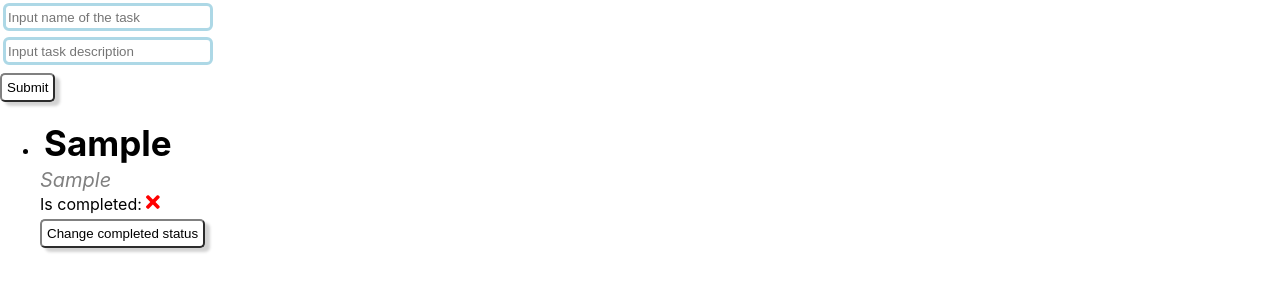
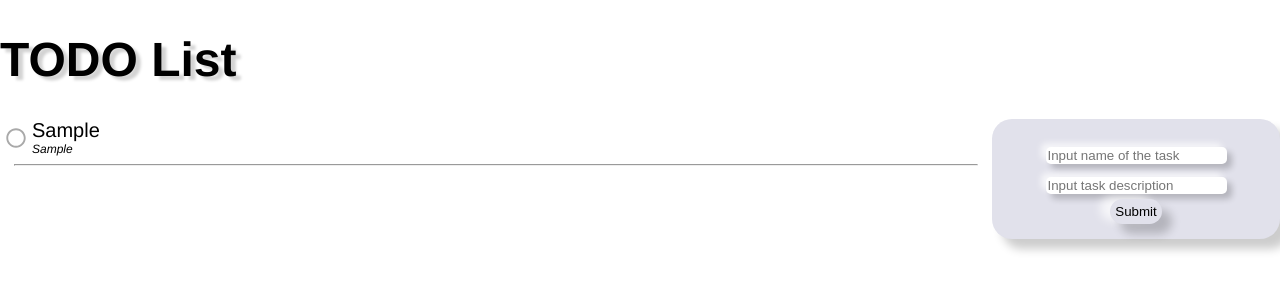
Before and after one commit to kanishev2002/react-fall-2020, a React (Create React App) app: page / in a window 1280 px wide. Both pictures are taken after typing "Sample", "Sample" into the empty fields and a click on the button "Submit". Shown: the top 300 px of the page. Built offline with nearby package versions, Linux system fonts and the light colour scheme.

Commit message:
Complete homework 5

```diff
--- a/package.json
+++ b/package.json
@@ -4,11 +4,14 @@
   "private": true,
   "dependencies": {
     "@fortawesome/fontawesome-svg-core": "^1.2.32",
+    "@fortawesome/free-regular-svg-icons": "^5.15.1",
     "@fortawesome/free-solid-svg-icons": "^5.15.1",
     "@fortawesome/react-fontawesome": "^0.1.11",
     "@testing-library/jest-dom": "^4.2.4",
     "@testing-library/react": "^9.3.2",
     "@testing-library/user-event": "^7.1.2",
+    "classnames": "^2.2.6",
+    "node-sass": "4.14.1",
     "react": "^16.13.1",
     "react-dom": "^16.13.1",
     "react-scripts": "3.4.3"
--- a/src/App.css
+++ /dev/null
@@ -1,48 +0,0 @@
-i {
-  color: gray;
-  font-size: 20px;
-  padding-bottom: 5px;
-}
-
-.task-name {
-  font-size: 35px;
-  font-weight: bold;
-  padding: 4px;
-}
-
-
-.tick {
-  color:green;
-  font-size: 20px;
-}
-
-.cross {
-  color: red;
-  font-size: 20px;
-}
-
-.input-field {
-  padding: 3px;
-}
-
-.input-border {
-  transition: 2s;
-  border-radius: 6px;
-  border: 3px solid lightblue;
-  width: 200px;
-  height: 20px;
-}
-
-.submit-button-area {
-  padding-top: 5px;
-}
-
-.submit-button {
-  padding: 5px;
-  border-radius: 5px;
-  border-width: 2px;
-  border-color: gray;
-  color: black;
-  background: white;
-  box-shadow: 5px 4px 3px lightgray;
-}
--- a/src/App.js
+++ b/src/App.js
@@ -1,6 +1,10 @@
 import React from 'react'
 import InputField from "./InputField"
 import TaskList from "./TaskList";
+import classnames from 'classnames/bind'
+import styles from './app.module.scss'
+
+const cx = classnames.bind(styles)
 
 class App extends React.Component {
 
@@ -12,7 +16,7 @@ class App extends React.Component {
     }
 
     handleNameInput = event => {
-        const { value } = event.target
+        const {value} = event.target
         this.setState(currentState => {
             const newState = {...currentState}
             newState.inputNameValue = value
@@ -22,16 +26,18 @@ class App extends React.Component {
 
     handleDescriptionInput = event => {
         // console.log(this.state)
-        const { value } = event.target
+        const {value} = event.target
         this.setState(currentState => {
             const newState = {...currentState}
             newState.inputDescriptionValue = value
             return newState
         })
+
     }
 
     handleSubmitButton = () => {
-        this.setState( {
+        if(this.state.inputNameValue!=='') {
+            this.setState({
                 currentId: this.state.currentId + 1,
                 inputNameValue: '',
                 inputDescriptionValue: '',
@@ -43,10 +49,11 @@ class App extends React.Component {
                 }])
             })
         }
+    }
 
     completionStatusUpdated = (id) => {
+        console.log('completion status updated')
         const updatedElement = this.state.tasks.findIndex(elem => elem.id === id)
-        // console.log(updatedElement)
         this.setState(currentState => {
             const newState = {
                 ...currentState,
@@ -57,14 +64,23 @@ class App extends React.Component {
                 ...currentState.tasks[updatedElement],
                 completed: !status
             }
-            //console.log(newState.tasks[updatedElement])
             return newState
         })
     }
 
     render() {
         return (
-            <div>
+            <>
+                <div className={cx('appHeader')}>
+                    <h1> TODO List </h1>
+                </div>
+                <div className={cx('app')}>
+                    <div className={cx('taskList')}>
+                        <TaskList
+                            tasks={this.state.tasks}
+                            completionHandler={this.completionStatusUpdated}/>
+                    </div>
+                    <div className={cx('inputFields')}>
                         <InputField value={this.state.inputNameValue}
                                     placeholder={'Input name of the task'}
                                     onChange={this.handleNameInput}/>
@@ -72,12 +88,15 @@ class App extends React.Component {
                                     placeholder={'Input task description'}
                                     onChange={this.handleDescriptionInput}/>
                         <div className='submit-button-area'>
-                    <button className='submit-button' onClick={this.handleSubmitButton}>Submit</button>
+                            <button
+                                className={cx('submit-button')}
+                                onClick={this.handleSubmitButton}>
+                                Submit
+                            </button>
                         </div>
-                <TaskList className='task-list'
-                          tasks={this.state.tasks}
-                          completionHandler={this.completionStatusUpdated}/>
                     </div>
+                </div>
+            </>
         )
     }
 }
--- a/src/InputField.js
+++ b/src/InputField.js
@@ -1,10 +1,13 @@
-import React from 'react';
+import React from 'react'
+import styles from './inputField.module.scss'
+import classnames from 'classnames/bind'
 
+const cx = classnames.bind(styles)
 
 const InputField = ({value, onChange, placeholder}) => (
-    <div className='input-field'>
+    <div className={cx('inputField')}>
         <input
-            className='input-border'
+            className={cx('inputBorder')}
             value={value}
             onChange={onChange}
             placeholder={placeholder}
--- a/src/TaskList.js
+++ b/src/TaskList.js
@@ -2,18 +2,15 @@ import React from 'react';
 import TaskView from './TaskView'
 
 const TaskList = ({tasks, completionHandler}) => (
-    <ul>
-        {tasks.map(
-            item => <li>
+    tasks.map(
+            item =>
                 <TaskView id={item.id}
                           name={item.name}
                           description={item.description}
                           completed={item.completed}
                           completionHandler={completionHandler}
                 />
-            </li>
-        )}
-    </ul>
+        )
 )
 
 export default TaskList
--- a/src/TaskView.js
+++ b/src/TaskView.js
@@ -1,28 +1,29 @@
-import React from 'react';
-import './App.css'
-import {FontAwesomeIcon} from '@fortawesome/react-fontawesome';
-import {faCheck, faTimes} from '@fortawesome/free-solid-svg-icons';
+import React from 'react'
+import styles from './taskView.module.scss'
+import classnames from 'classnames/bind'
+import {FontAwesomeIcon} from '@fortawesome/react-fontawesome'
+import {faCircle as circleFill} from '@fortawesome/free-solid-svg-icons'
+import {faCircle as circle} from'@fortawesome/free-regular-svg-icons'
 
-class TaskView  extends React.Component{
+const cx = classnames.bind(styles);
+
+class TaskView extends React.Component {
     render() {
         return (
-            <div className="TaskView">
-                <div className='task-name'>{this.props.name}</div>
-                <i>{this.props.description}</i>
-                <div>
-                    Is completed: {this.props.completed ?
-                        <FontAwesomeIcon className='tick' icon={faCheck}/> :
-                        <FontAwesomeIcon className='cross' icon={faTimes}/>
-                    }
+            <div>
+                <div className={cx("taskView")}>
+                    <button onClick={() => this.props.completionHandler(this.props.id)}
+                            className={cx('taskCompletionButton')}>
+                        {this.props.completed ?
+                        <FontAwesomeIcon icon={circleFill} className={cx('completedTask')}/> :
+                        <FontAwesomeIcon icon={circle} className={cx('incompleteTask')}/>}
+                    </button>
+                    <div className={cx('task')}>
+                        <div className={cx('taskName')}>{this.props.name}</div>
+                        <div className={cx('taskDescription')}>{this.props.description}</div>
+                    </div>
                 </div>
-                <div className='submit-button-area'>
-                    <button
-                        onClick={() => this.props.completionHandler(this.props.id)}
-                        className='submit-button'
-                    >
-                        Change completed status
-                    </button>
-                </div>
+                <hr className={cx('hr')}/>
             </div>
         )
     }
--- /dev/null
+++ b/src/app.module.scss
@@ -0,0 +1,47 @@
+$offWhite: rgb(225, 225, 235);
+$blackShadow: rgba(0, 0, 0, 0.2);
+$whiteShadow: rgba(255, 255, 255, 0.7);
+
+.app {
+  display: flex;
+  flex-direction: row;
+}
+
+.appHeader {
+  font-size: x-large;
+  font-family: "Helvetica Neue";
+  text-shadow: 5px 4px 3px lightgray;
+}
+
+.inputFields {
+  display: flex;
+  flex-direction: column;
+  flex: 1;
+  padding: 20px;
+  border-radius: 20px;
+  background-color: $offWhite;
+  height: 80px;
+  align-items: center;
+  box-shadow: 10px 10px 10px $blackShadow;
+}
+
+.taskList {
+  display: flex;
+  flex-direction: column;
+  flex: 4;
+}
+
+.submit-button {
+  padding: 5px;
+  border-radius: 20px;
+  border-width: 0;
+  //border-color: gray;
+  color: black;
+  background: $offWhite;
+  box-shadow: 10px 10px 10px $blackShadow, -10px -3px 10px $whiteShadow;
+  &:active {
+    box-shadow: none;
+    border-width: 1px;
+    border-color: whitesmoke;
+  }
+}
--- /dev/null
+++ b/src/inputField.module.scss
@@ -0,0 +1,12 @@
+$blackShadow: rgba(0, 0, 0, 0.2);
+$whiteShadow: rgba(255, 255, 255, 0.7);
+
+.inputField{
+    padding: 5px;
+}
+
+.inputBorder {
+    border-width: 0;
+    border-radius: 5px;
+    box-shadow: 5px 5px 6px $blackShadow, -5px -4px 6px $whiteShadow;
+}
--- /dev/null
+++ b/src/taskView.module.scss
@@ -0,0 +1,44 @@
+.taskView {
+  display: flex;
+  flex-direction: row;
+  justify-content: start;
+  align-items: center;
+}
+
+.task {
+  display: flex;
+  flex-direction: column;
+  //justify-content: start;
+  //align-items: start;
+}
+
+.taskName {
+  font-family: "Helvetica Neue";
+  font-size: 20px;
+}
+
+.taskDescription {
+  font-family: "Helvetica Neue";
+  font-size: 12px;
+  font-style: italic;
+}
+
+.taskCompletionButton {
+  border: none;
+  background-color: transparent;
+}
+
+.completedTask {
+  color: orange;
+  font-size: 20px;
+}
+
+.incompleteTask {
+  color: darkgray;
+  font-size: 20px;
+}
+
+.hr {
+  color: #E6E6E6;
+  width: 97%;
+}
```
Also changed, not shown: 1 other file (tests, documents, lock files or other folders). Lines whose indentation alone changed are shown as unchanged.
